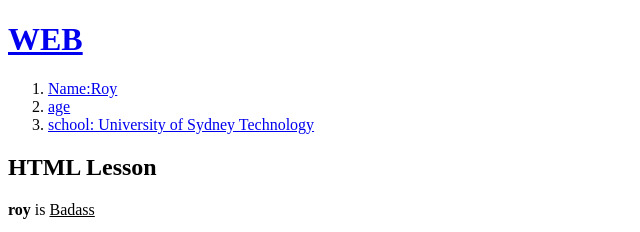
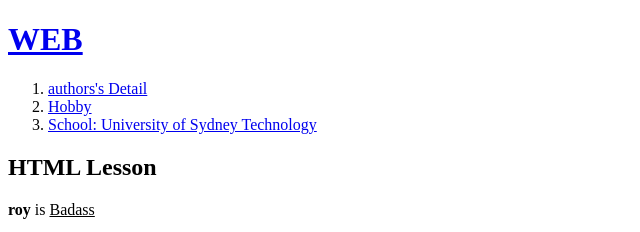
Before and after one commit to M0nKaS/web1, a plain HTML site: page web1.html in a window 1280 px wide. Shown: the top 232 px of the page, 0-640 px from the left. Drawn offline with Linux system fonts and the light colour scheme.

Commit message:
Update web1.html

```diff
--- a/web1.html
+++ b/web1.html
@@ -1,15 +1,15 @@
 <!doctype html>
 <html>
 <head>
-<title>Seokchan Kang Lab </title>
+<title> Roy's LAB page </title>
 <meta charset="utf-8">
 </head>
 <body>
 <h1><a href="index.html"> WEB </a> </h1>
 <ol>
-	<li><a href="1.html">Name:Roy</a></li>
-	<li><a href="2.html">age</a></li>
-	<li><a href="3.html">school: University of Sydney Technology</a></li>
+	<li><a href="1.html">authors's Detail</a></li>
+	<li><a href="2.html">Hobby</a></li>
+	<li><a href="3.html">School: University of Sydney Technology</a></li>
 </ol>
 <h2> HTML Lesson </h2>
 <p> <strong>roy</strong> is <u>Badass</u>  </p>
```
